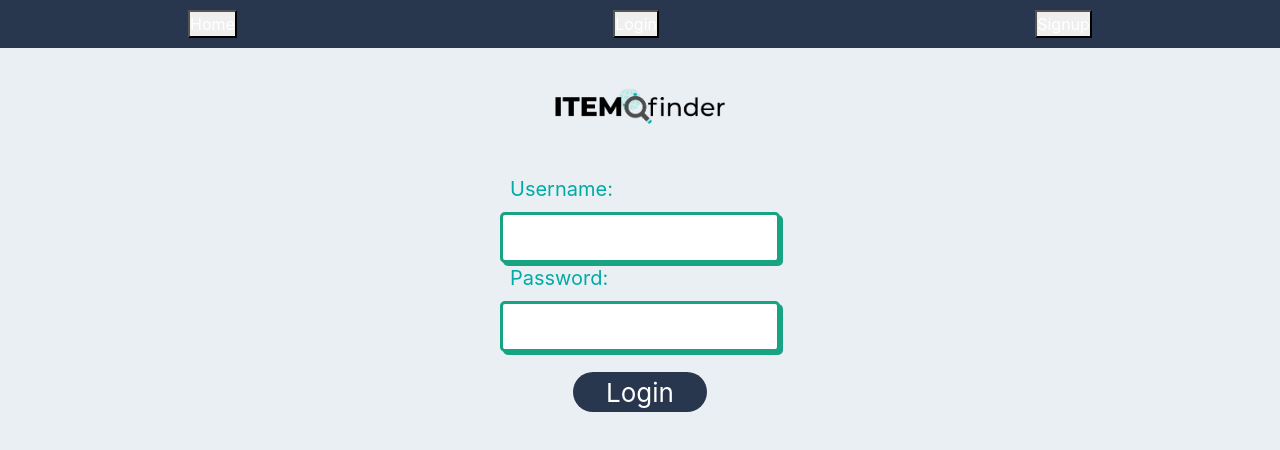
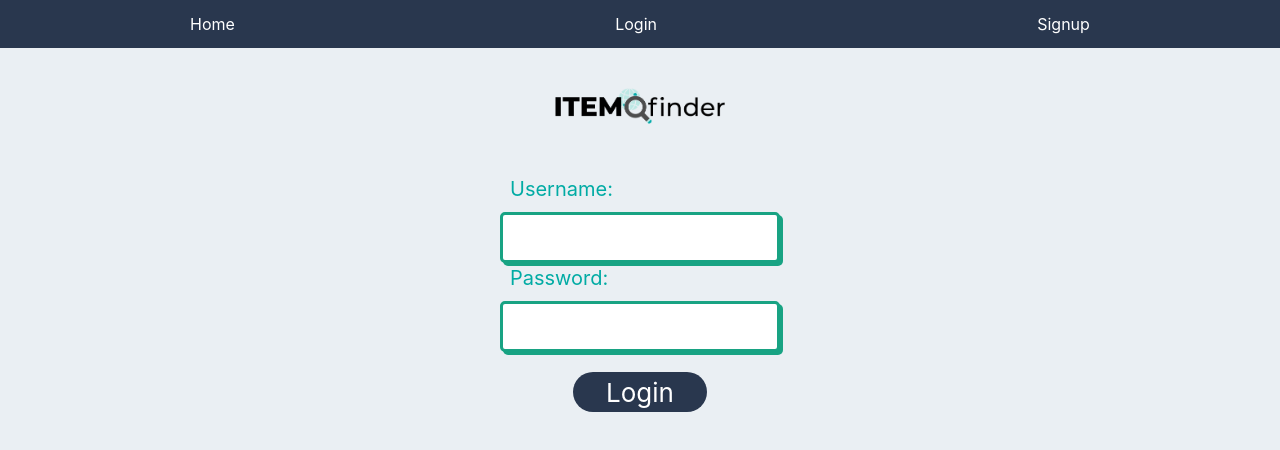
Before and after one commit to hugogit120/itemfinder, a React (Create React App) app: page /login in a window 1280 px wide. Shown: the top 450 px of the page. Built offline with nearby package versions, Linux system fonts and the light colour scheme; no server answers.

Commit message:
navbar color fix

```diff
--- a/src/components/Navbar.js
+++ b/src/components/Navbar.js
@@ -43,9 +43,9 @@ class Navbar extends Component {
             </nav>)
             :
             (<div style={{ display: "flex", justifyContent: "space-around", height: "6vh", alignItems: "center" }} >
-              <Link to="/"> <button style={{ color: "white" }}>Home</button> </Link>
-              <Link to="/login"> <button style={{ color: "white" }}>Login</button> </Link>
-              <Link to="/signup"> <button style={{ color: "white" }}>Signup</button> </Link>
+              <Link to="/"> <button style={{ color: "white", background: "none", border: "none" }}>Home</button> </Link>
+              <Link to="/login"> <button style={{ color: "white", background: "none", border: "none" }}>Login</button> </Link>
+              <Link to="/signup"> <button style={{ color: "white", background: "none", border: "none" }}>Signup</button> </Link>
             </div>)
         }
       </nav>
```
